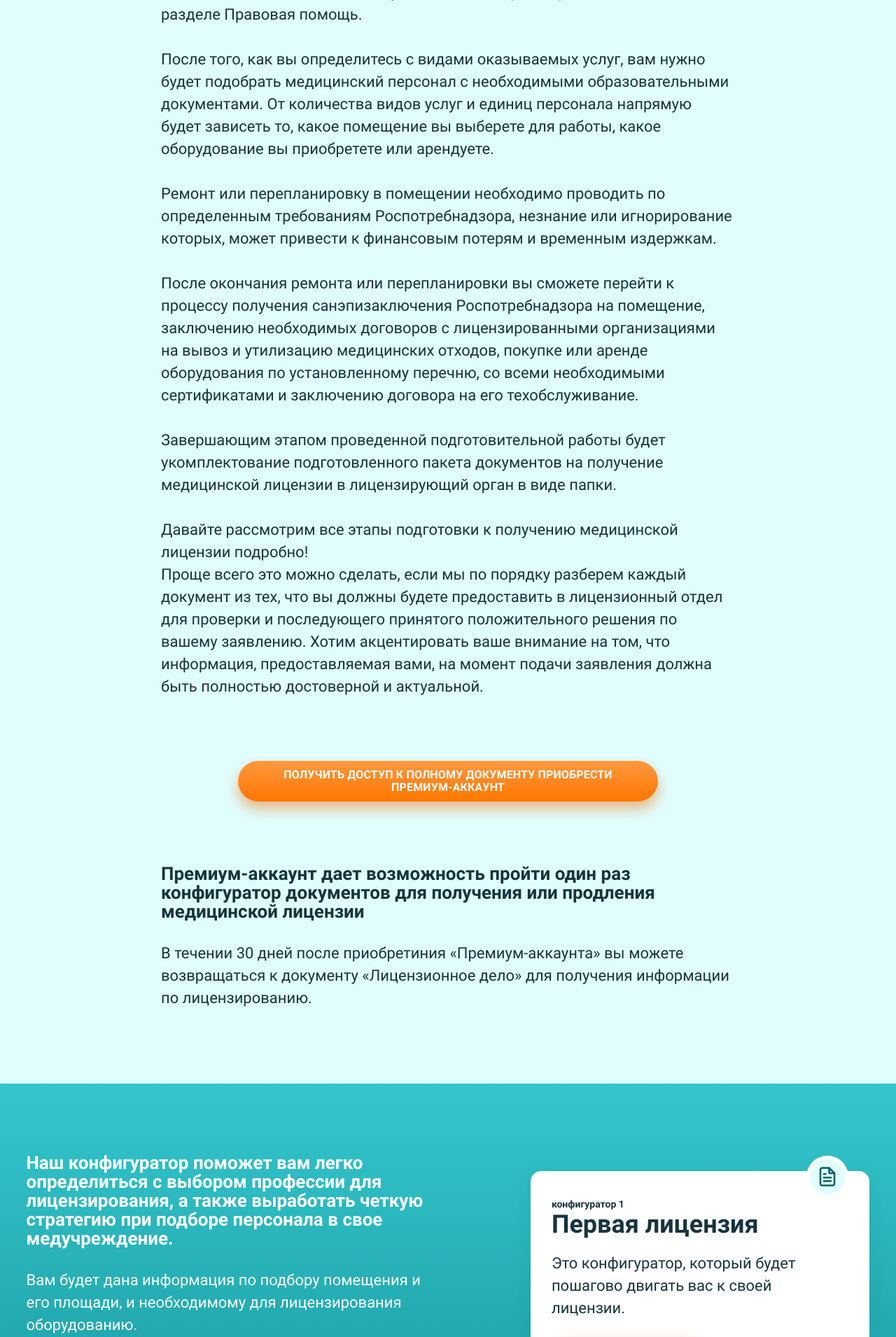
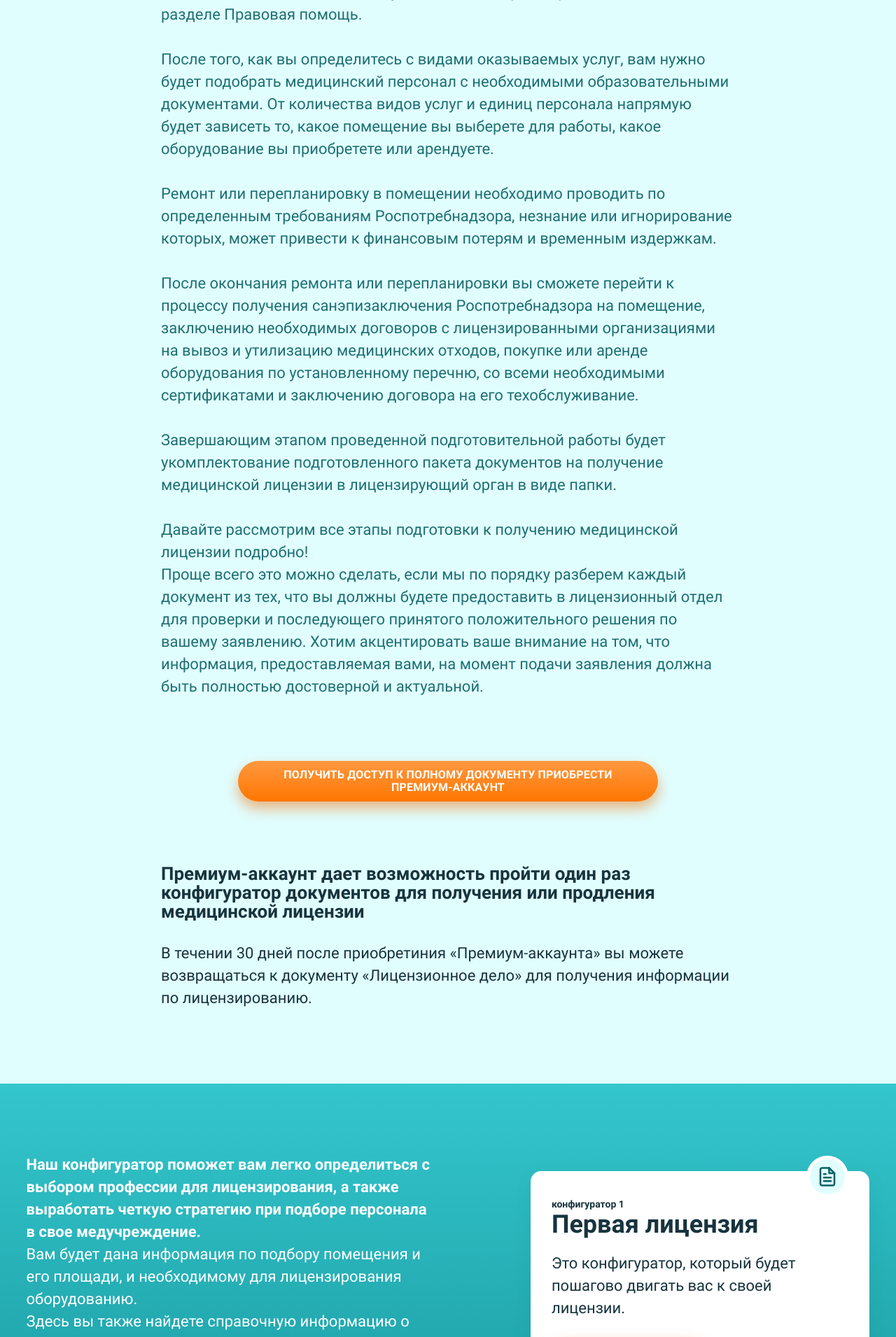
Before and after one commit to bydr/superLicense, a PHP site: page /license-work-page.php in a window 1280 px wide. Shown: the part 1290-3200 px from the top of the page at 70% size. Run offline with PHP 8.4, Linux system fonts and the light colour scheme.

Commit message:
нет привязки к классам на таких стр как Лиц.дело

```diff
--- a/app/license-work-page.php
+++ b/app/license-work-page.php
@@ -10,7 +10,8 @@
             <div class="col-12">
                 <h1 class="headers-h1 text-center page-title c-accent__darken">Лицензионное дело</h1>
                 <div class="max-w-820">
-                    <p class="dr-text__normal c-accent__darker">
+                    <div class="customizer-content">
+                        <p class="">
                             Лицензионное дело, если вдуматься, не просто файлы с листами бумаги. Это сконцентрированное, сжатое в малый объем время. Ваше время. Физические и ментальные усилия, которые вы прилагаете для запуска вашего бизнеса. Ваши нервы и ваши деньги. Это ваши ресурсы, иногда невосполнимые. Наш опыт общения с огромным количеством лицензиатов позволяет нам утверждать следующее – большинство соискателей медицинских лицензий тратят свои деньги и время впустую!
                             <br>
                             <br>
@@ -27,6 +28,7 @@
                             <br><br>Давайте рассмотрим все этапы подготовки к получению медицинской лицензии подробно!
                             <br>Проще всего это можно сделать, если мы по порядку разберем каждый документ из тех, что вы должны будете предоставить в лицензионный отдел для проверки и последующего принятого положительного решения по вашему заявлению. Хотим акцентировать ваше внимание на том, что информация, предоставляемая вами, на момент подачи заявления должна быть полностью достоверной и актуальной.
                         </p>
+                    </div>
 
                     <!-- блок, который будет скрыт, если пользователь зарегистрирован -->
                     <div class="block-not-registered">
@@ -46,9 +48,12 @@
     <div class="container">
         <div class="row">
             <div class="col-12 col-sm-6 col-md-6">
-                <p class="headers-h3 mb-30">Наш конфигуратор поможет вам легко определиться с выбором профессии для лицензирования, а также выработать четкую стратегию при подборе персонала в свое медучреждение.</p>
-                <p class="dr-text__normal">Вам будет дана информация по подбору помещения и его площади, и необходимому для лицензирования оборудованию.
+                <div class="customizer-content bg-overlay">
+                    <b>Наш конфигуратор поможет вам легко определиться с выбором профессии для лицензирования, а также выработать четкую стратегию при подборе персонала в свое медучреждение.</b>
+                    <br>
+                    <p>Вам будет дана информация по подбору помещения и его площади, и необходимому для лицензирования оборудованию.
                         <br>Здесь вы также найдете справочную информацию о местонахождении и графике работы органов власти, осуществляющих прием документов от лицензиатов и выдачу санэпидзаключений и лицензий. В конце вам будет предложен для скачивания ваш уникальный сконфигурированный файл.</p>
+                </div>
                 <p class="dr-text__small mt-80">
                     <b class="c-light">
                         <span class="c-orange">Важно!</span> Делайте каждый шаг в конфигураторе осознанно, строго следуя нашим инструкциям. После подтверждения выбора шага, вы будете переходить к следующему. Изменить данные в пройденном шаге будет невозможно.
--- a/app/scss/_colors.scss
+++ b/app/scss/_colors.scss
@@ -148,6 +148,7 @@
     * {
       color: $light;
     }
+
   }
 
   &-transparent {
--- a/app/scss/main.scss
+++ b/app/scss/main.scss
@@ -2742,5 +2742,37 @@ $border-radius-modal: 20px;
   }
 }
 
+.customizer-content {
+  width: 100%;
+  display: block;
+  padding: 0;
+  margin: 0;
+
+  * {
+    font-size: $txt-normal-fz;
+    line-height: $txt-normal-lh;
+  }
+  h1 {
+    @extend .headers-h1;
+  }
+  h2 {
+    @extend .headers-h2;
+  }
+  h3 {
+    @extend .headers-h3;
+  }
+  h4 {
+    @extend .headers-h4;
+  }
+  h5 {
+    @extend .headers-h5;
+  }
+
+  &.bg-overlay {
+     * {
+      color: $light;
+    }
+  }
+}
 
 @import "media"; // Always at the end
```
Also changed, not shown: app/css/main.min.css. Lines whose indentation alone changed are shown as unchanged.
